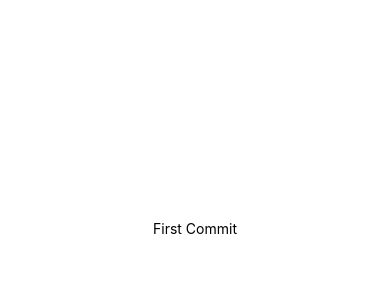
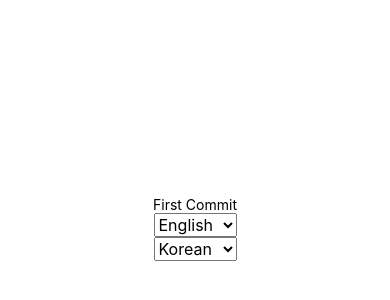
Before and after one commit to bulgogi-burrito/batuta, a React Native app: screen / in a window 390 px wide. Shown: the part 194-494 px from the top of the page. Built offline with nearby package versions, Linux system fonts and the light colour scheme.

Commit message:
settings

```diff
--- a/App.js
+++ b/App.js
@@ -1,13 +1,19 @@
 import { StatusBar } from 'expo-status-bar';
 import React from 'react';
 import { StyleSheet, Text, View } from 'react-native';
+import { Provider } from 'react-redux'
+import store from './store'
+import Settings from './components/settings'
 
 export default function App() {
   return (
+    <Provider store={store} >
     <View style={styles.container}>
       <Text>First Commit</Text>
+      <Settings />
       <StatusBar style="auto" />
     </View>
+    </Provider>
   );
 }
 
--- /dev/null
+++ b/components/home.js
@@ -0,0 +1,15 @@
+import React from 'react'
+import { connect } from 'react-redux';
+import {Picker , View , Text } from 'react-native' ;
+import {changeSourceLang, changeTargetLang} from '../store/settings'
+
+
+class Home extends React.Component {
+    render () {
+        return (
+        <View> {'home'} </View>
+        )
+    }
+}
+
+export default Home ;
--- /dev/null
+++ b/components/settings.js
@@ -0,0 +1,58 @@
+import React from 'react'
+import { connect } from 'react-redux';
+import {Picker , View , Text } from 'react-native' ;
+import {changeSourceLang, changeTargetLang} from '../store/settings'
+import Home from './home'
+
+
+class Settings extends React.Component {
+
+
+    render () {
+        const { sourceLang, targetLang } = this.props;
+        return (
+            <View>
+
+              <Picker
+                selectedValue={sourceLang}
+                onValueChange={ (language) => {
+                    this.props.changeSource(language)
+                } }
+                style={{ width: '100%' }}
+              >
+                <Picker.Item label="English" value="en" />
+                <Picker.Item label="Spanish" value="es" />
+                <Picker.Item label="Korean" value="ko" />
+              </Picker>
+
+              <Picker
+              selectedValue={targetLang}
+              onValueChange={ (language) => {
+                  this.props.changeTarget(language)
+              } }
+              style={{ width: '100%' }}
+            >
+              <Picker.Item label="English" value="en" />
+              <Picker.Item label="Spanish" value="es" />
+              <Picker.Item label="Korean" value="ko" />
+            </Picker>
+            </View>
+              )
+    }
+}
+
+const mapState = (state) => {
+    return {
+        sourceLang : state.sourceLang ,
+        targetLang : state.targetLang ,
+    }
+}
+
+const mapDispatch = (dispatch) => {
+    return {
+        changeSource : (newSource) => { dispatch(changeSourceLang(newSource)) } ,
+        changeTarget : (newTarget) => { dispatch(changeTargetLang(newTarget)) }
+    }
+}
+
+export default connect (mapState,mapDispatch) (Settings)
--- a/package.json
+++ b/package.json
@@ -13,7 +13,9 @@
     "react": "16.13.1",
     "react-dom": "16.13.1",
     "react-native": "https://github.com/expo/react-native/archive/sdk-40.0.1.tar.gz",
-    "react-native-web": "~0.13.12"
+    "react-native-web": "~0.13.12",
+    "react-redux": "^7.2.2",
+    "redux": "^4.0.5"
   },
   "devDependencies": {
     "@babel/core": "~7.9.0"
--- /dev/null
+++ b/store/index.js
@@ -0,0 +1,5 @@
+import {createStore} from 'redux'
+import LanguageReducer from './settings'
+
+let store = createStore(LanguageReducer) ;
+export default store ;
--- /dev/null
+++ b/store/settings.js
@@ -0,0 +1,29 @@
+
+export const changeSourceLang = (newSource) => {
+    return {
+        type : 'NEW_SOURCE' ,
+        newSource
+    }
+}
+
+export const changeTargetLang = (newTarget) => {
+    return {
+        type : 'NEW_TARGET' ,
+        newTarget
+    }
+}
+
+let initialState = {
+    sourceLang : 'en' ,
+    targetLang : 'ko'
+}
+
+export default function LanguageReducer (state = initialState , action) {
+    switch (action.type) {
+        case 'NEW_TARGET' :
+            return {...state , targetLang : action.newTarget } ;
+        case 'NEW_SOURCE' :
+            return {...state , sourceLang : action.newSource } ;
+        default : return state
+    }
+}
```
Also changed, not shown: 1 other file (tests, documents, lock files or other folders).
